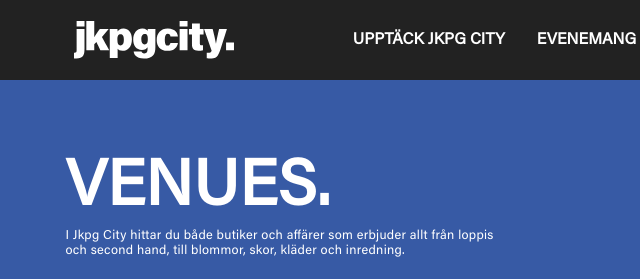
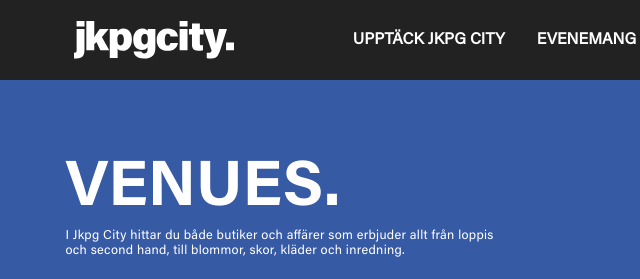
Before and after one commit to Wartburg101/final-project-adv-web-group-67, a website: page public/index.html in a window 1280 px wide. Shown: the top 279 px of the page, 37-677 px from the left. Drawn offline with Linux system fonts and the light colour scheme; no server answers.

Commit message:
Changed font

```diff
--- a/public/style.css
+++ b/public/style.css
@@ -309,7 +309,7 @@
   padding: 0 8%;
 }
 h1 {
-  font-family: "Acumin Pro Regular", sans-serif;
+  font-family: "Acumin Pro Bold", sans-serif;
   color: white;
   font-size: 4rem;
   font-weight: 900;
```
